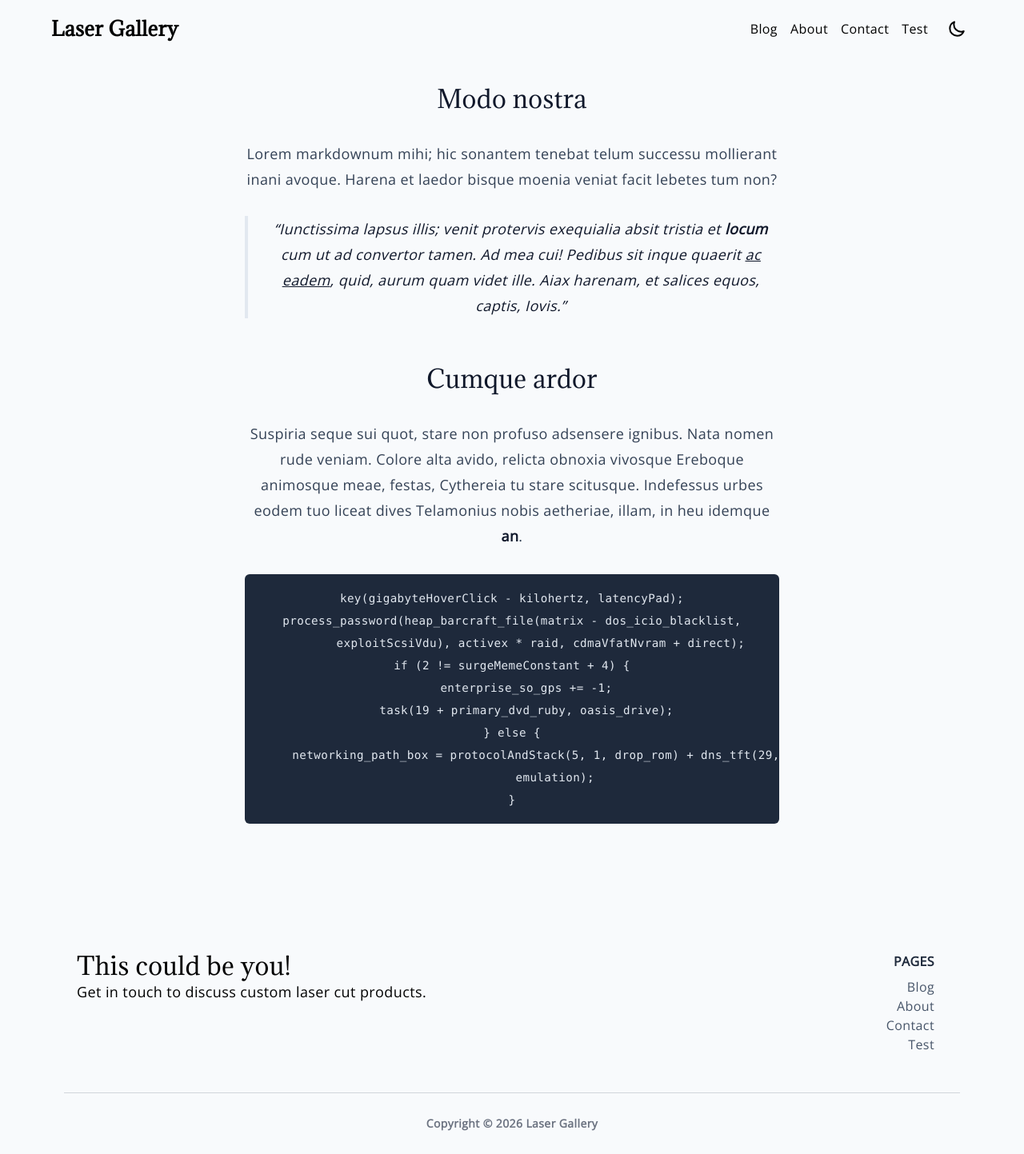
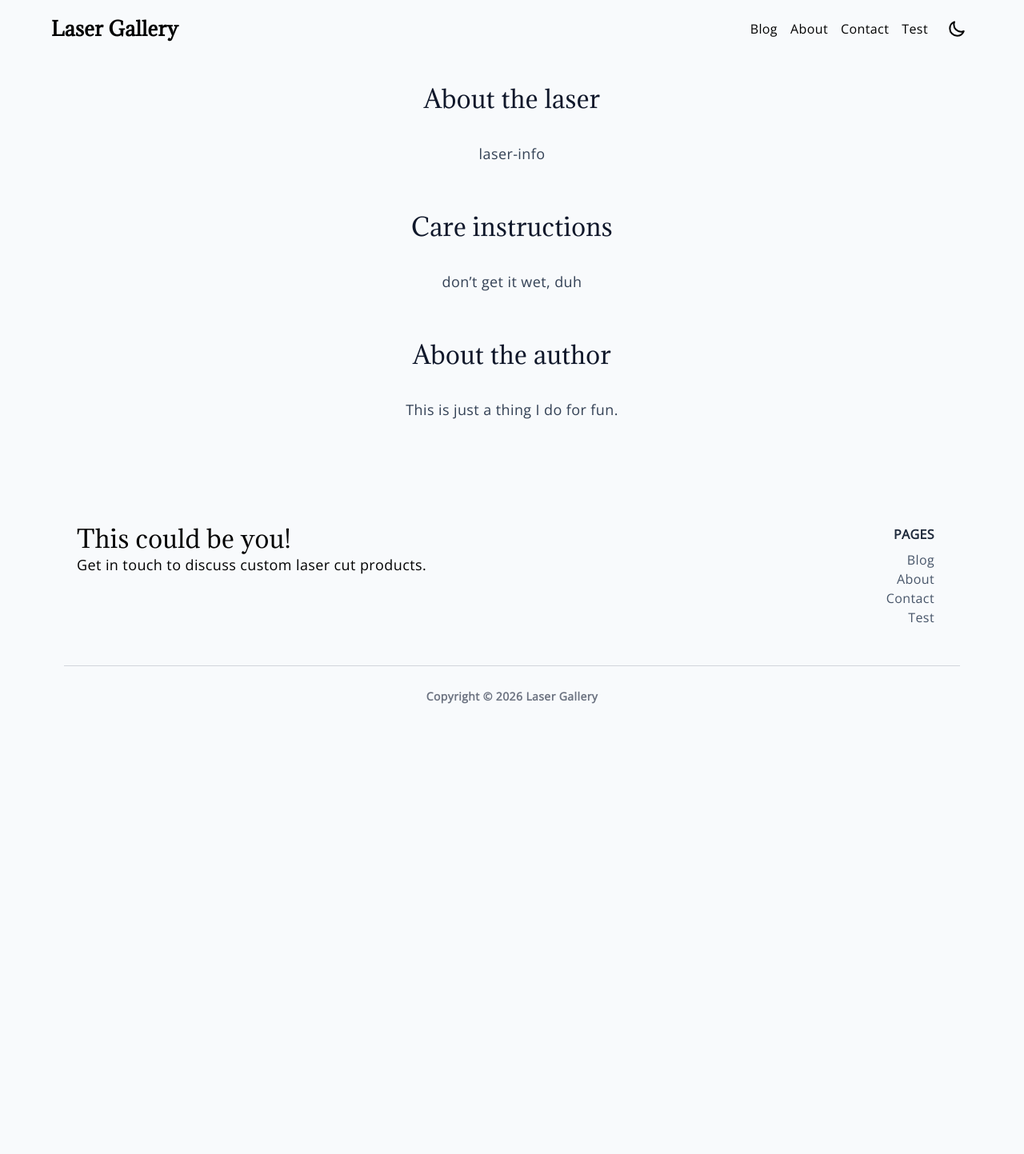
Before and after one commit to paper-engineer/laser-gallery, a Jekyll site: the page built from docs/_pages/about.md, in a window 1280 px wide. Shown: the whole page at 80% size. Built offline with Jekyll 4.4.1, drawn with Linux system fonts in a browser that asks for light colours; after the commit the page ends 909 px from its top, so only the background shows below that.

Commit message:
Update about.md

```diff
--- a/docs/_pages/about.md
+++ b/docs/_pages/about.md
@@ -2,30 +2,14 @@
 title: about
 layout: page
 ---
-## Modo nostra
+## About the laser
 
-Lorem markdownum mihi; hic sonantem tenebat telum successu mollierant inani
-avoque. Harena et laedor bisque moenia veniat facit lebetes tum non?
+laser-info
 
-> Iunctissima lapsus illis; venit protervis exequialia absit tristia et
-> **locum** cum ut ad convertor tamen. Ad mea cui! Pedibus sit inque quaerit [ac
-> eadem](http://clamavit.io/), quid, aurum quam videt ille. Aiax harenam, et
-> salices equos, captis, Iovis.
+## Care instructions
 
-## Cumque ardor
+don't get it wet, duh
 
-Suspiria seque sui quot, stare non profuso adsensere ignibus. Nata nomen rude
-veniam. Colore alta avido, relicta obnoxia vivosque Ereboque animosque meae,
-festas, Cythereia tu stare scitusque. Indefessus urbes eodem tuo liceat dives
-Telamonius nobis aetheriae, illam, in heu idemque **an**.
+## About the author
 
-    key(gigabyteHoverClick - kilohertz, latencyPad);
-    process_password(heap_barcraft_file(matrix - dos_icio_blacklist,
-            exploitScsiVdu), activex * raid, cdmaVfatNvram + direct);
-    if (2 != surgeMemeConstant + 4) {
-        enterprise_so_gps += -1;
-        task(19 + primary_dvd_ruby, oasis_drive);
-    } else {
-        networking_path_box = protocolAndStack(5, 1, drop_rom) + dns_tft(29, -3,
-                emulation);
-    }
+This is just a thing I do for fun.
```
